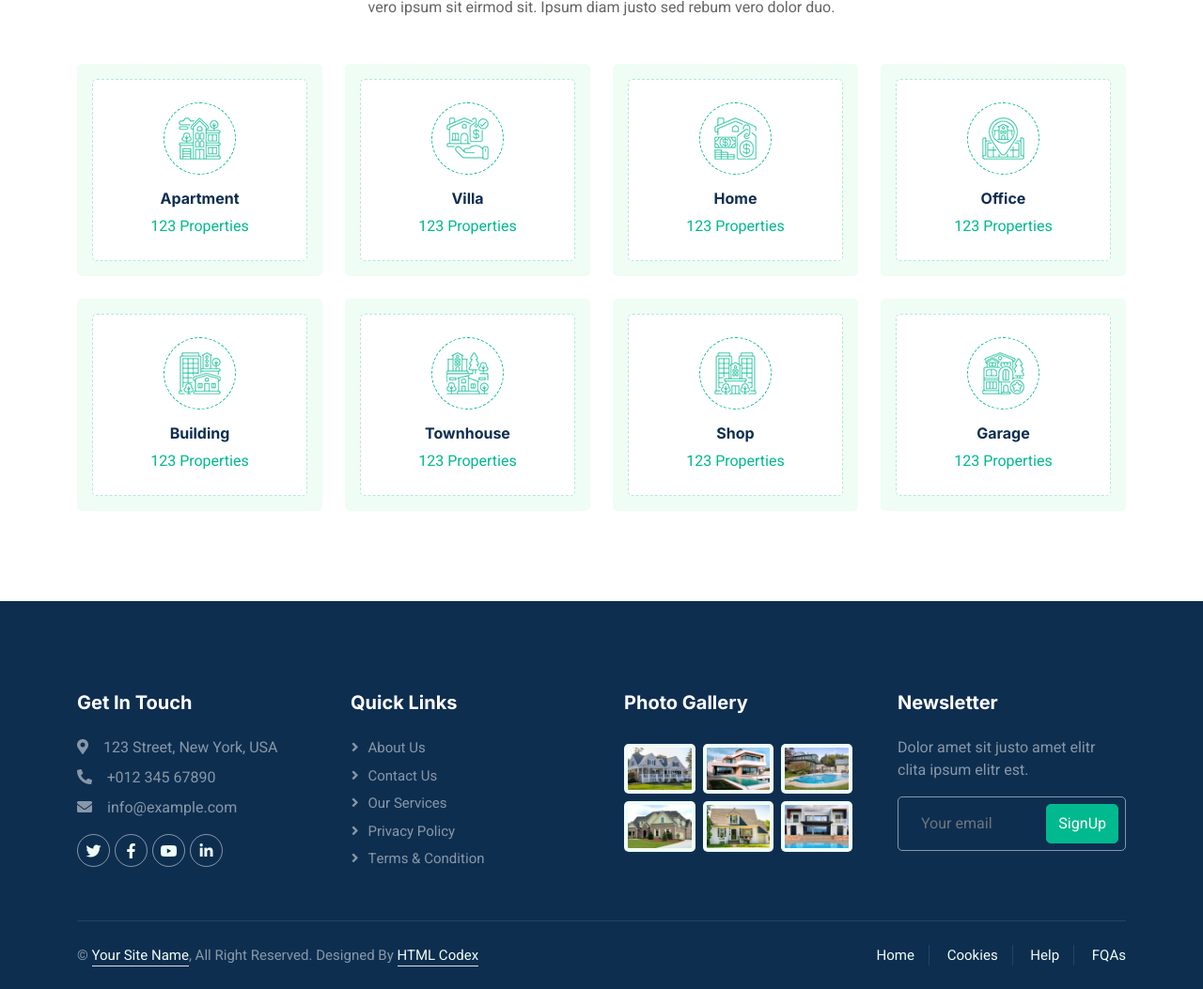
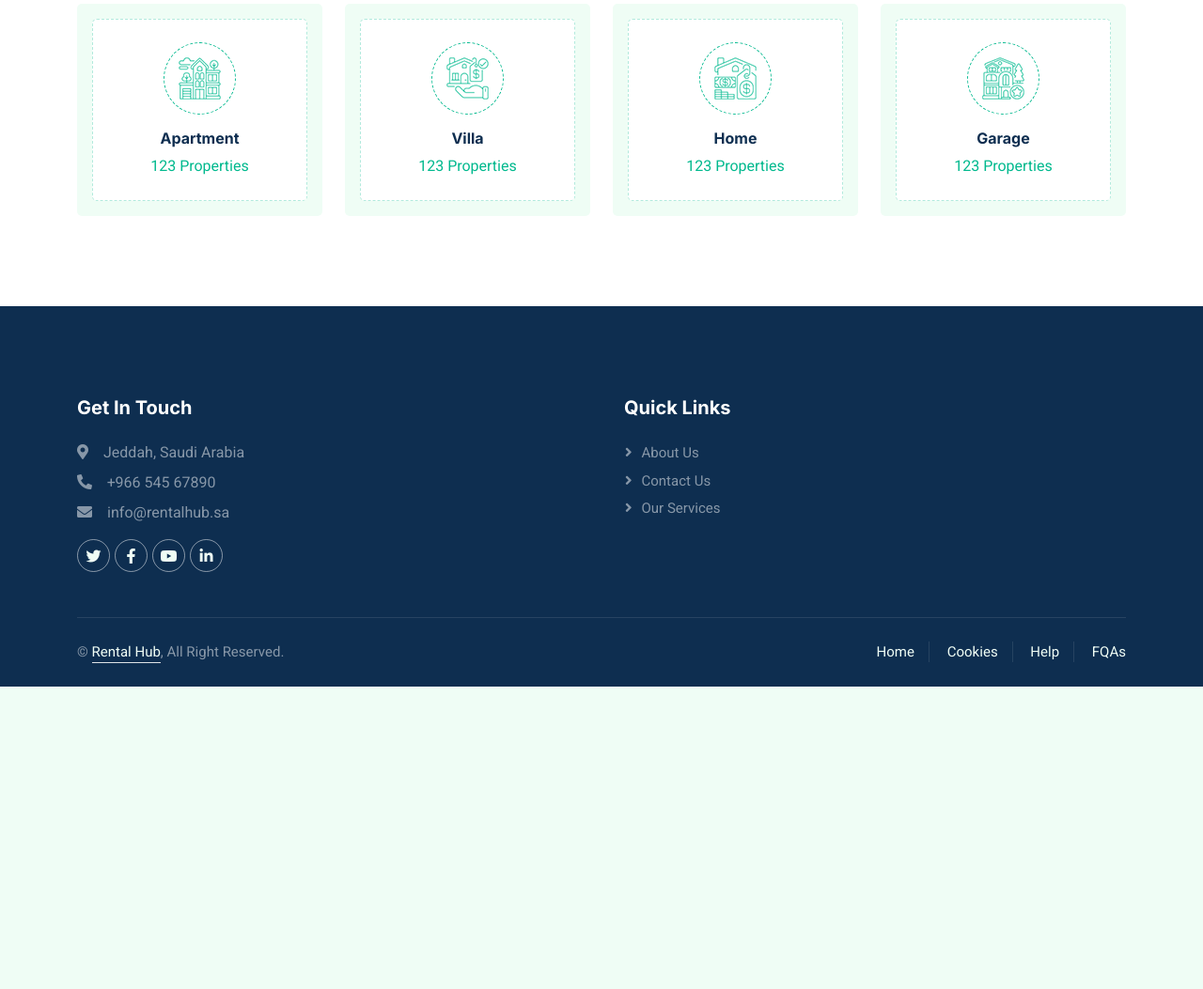
Before and after one commit to Jzakai/rentalhub, a plain HTML site: page property-type.html in a window 1280 px wide. Shown: the part 762-1815 px from the top of the page at 94% size. After the commit the page ends 1493 px from the top, so only its background shows below. Drawn offline with nearby package versions, Linux system fonts and the light colour scheme.

Commit message:
second update

```diff
--- a/property-type.html
+++ b/property-type.html
@@ -138,13 +138,11 @@
         </div>
         <!-- Search End -->
 
-
       <!-- Category Start -->
       <div class="container-xxl py-5">
         <div class="container">
             <div class="text-center mx-auto mb-5 wow fadeInUp" data-wow-delay="0.1s" style="max-width: 600px;">
                 <h1 class="mb-3">Property Types</h1>
-                    <p>Eirmod sed ipsum dolor sit rebum labore magna erat. Tempor ut dolore lorem kasd vero ipsum sit eirmod sit. Ipsum diam justo sed rebum vero dolor duo.</p>
             </div>
             <div class="row g-4">
                 <div class="col-lg-3 col-sm-6 wow fadeInUp" data-wow-delay="0.1s">
@@ -179,50 +177,7 @@
                             <span>123 Properties</span>
                         </div>
                     </a>
-                    </div>
-                    <div class="col-lg-3 col-sm-6 wow fadeInUp" data-wow-delay="0.7s">
-                        <a class="cat-item d-block bg-light text-center rounded p-3" href="">
-                            <div class="rounded p-4">
-                                <div class="icon mb-3">
-                                    <img class="img-fluid" src="img/icon-housing.png" alt="Icon">
-                                </div>
-                                <h6>Office</h6>
-                                <span>123 Properties</span>
-                            </div>
-                        </a>
-                    </div>
-                    <div class="col-lg-3 col-sm-6 wow fadeInUp" data-wow-delay="0.1s">
-                        <a class="cat-item d-block bg-light text-center rounded p-3" href="">
-                            <div class="rounded p-4">
-                                <div class="icon mb-3">
-                                    <img class="img-fluid" src="img/icon-building.png" alt="Icon">
-                                </div>
-                                <h6>Building</h6>
-                                <span>123 Properties</span>
-                            </div>
-                        </a>
-                    </div>
-                    <div class="col-lg-3 col-sm-6 wow fadeInUp" data-wow-delay="0.3s">
-                        <a class="cat-item d-block bg-light text-center rounded p-3" href="">
-                            <div class="rounded p-4">
-                                <div class="icon mb-3">
-                                    <img class="img-fluid" src="img/icon-neighborhood.png" alt="Icon">
-                                </div>
-                                <h6>Townhouse</h6>
-                                <span>123 Properties</span>
-                            </div>
-                        </a>
-                    </div>
-                    <div class="col-lg-3 col-sm-6 wow fadeInUp" data-wow-delay="0.5s">
-                        <a class="cat-item d-block bg-light text-center rounded p-3" href="">
-                            <div class="rounded p-4">
-                                <div class="icon mb-3">
-                                    <img class="img-fluid" src="img/icon-condominium.png" alt="Icon">
-                                </div>
-                                <h6>Shop</h6>
-                                <span>123 Properties</span>
-                            </div>
-                        </a>
+
                 </div>
                 <div class="col-lg-3 col-sm-6 wow fadeInUp" data-wow-delay="0.7s">
                     <a class="cat-item d-block bg-light text-center rounded p-3" href="">
@@ -242,14 +197,14 @@
 
 
         <!-- Footer Start -->
-        <div class="container-fluid bg-dark text-white-50 footer pt-5 mt-5 wow fadeIn" data-wow-delay="0.1s">
+        <footer class="container-fluid bg-dark text-white-50 footer pt-5 mt-5 wow fadeIn" data-wow-delay="0.1s">
             <div class="container py-5">
                 <div class="row g-5">
-                    <div class="col-lg-3 col-md-6">
+                    <div class="col-lg-6 col-md-8">
                         <h5 class="text-white mb-4">Get In Touch</h5>
-                        <p class="mb-2"><i class="fa fa-map-marker-alt me-3"></i>123 Street, New York, USA</p>
-                        <p class="mb-2"><i class="fa fa-phone-alt me-3"></i>+012 345 67890</p>
-                        <p class="mb-2"><i class="fa fa-envelope me-3"></i>info@example.com</p>
+                        <p class="mb-2"><i class="fa fa-map-marker-alt me-3"></i>Jeddah, Saudi Arabia</p>
+                        <p class="mb-2"><i class="fa fa-phone-alt me-3"></i>+966 545 67890</p>
+                        <p class="mb-2"><i class="fa fa-envelope me-3"></i>info@rentalhub.sa</p>
                         <div class="d-flex pt-2">
                             <a class="btn btn-outline-light btn-social" href=""><i class="fab fa-twitter"></i></a>
                             <a class="btn btn-outline-light btn-social" href=""><i class="fab fa-facebook-f"></i></a>
@@ -257,55 +212,24 @@
                             <a class="btn btn-outline-light btn-social" href=""><i class="fab fa-linkedin-in"></i></a>
                         </div>
                     </div>
-                    <div class="col-lg-3 col-md-6">
+                    <div class="col-lg-6 col-md-8">
                         <h5 class="text-white mb-4">Quick Links</h5>
-                        <a class="btn btn-link text-white-50" href="">About Us</a>
-                        <a class="btn btn-link text-white-50" href="">Contact Us</a>
-                        <a class="btn btn-link text-white-50" href="">Our Services</a>
-                        <a class="btn btn-link text-white-50" href="">Privacy Policy</a>
-                        <a class="btn btn-link text-white-50" href="">Terms & Condition</a>
+                        <a class="btn btn-link text-white-50" href="about.html">About Us</a>
+                        <a class="btn btn-link text-white-50" href="contact.html">Contact Us</a>
+                        <a class="btn btn-link text-white-50" href="index.html">Our Services</a>
+
                     </div>
-                    <div class="col-lg-3 col-md-6">
-                        <h5 class="text-white mb-4">Photo Gallery</h5>
-                        <div class="row g-2 pt-2">
-                            <div class="col-4">
-                                <img class="img-fluid rounded bg-light p-1" src="img/property-1.jpg" alt="">
-                            </div>
-                            <div class="col-4">
-                                <img class="img-fluid rounded bg-light p-1" src="img/property-2.jpg" alt="">
-                            </div>
-                            <div class="col-4">
-                                <img class="img-fluid rounded bg-light p-1" src="img/property-3.jpg" alt="">
-                            </div>
-                            <div class="col-4">
-                                <img class="img-fluid rounded bg-light p-1" src="img/property-4.jpg" alt="">
-                            </div>
-                            <div class="col-4">
-                                <img class="img-fluid rounded bg-light p-1" src="img/property-5.jpg" alt="">
-                            </div>
-                            <div class="col-4">
-                                <img class="img-fluid rounded bg-light p-1" src="img/property-6.jpg" alt="">
-                            </div>
-                        </div>
-                    </div>
-                    <div class="col-lg-3 col-md-6">
-                        <h5 class="text-white mb-4">Newsletter</h5>
-                        <p>Dolor amet sit justo amet elitr clita ipsum elitr est.</p>
-                        <div class="position-relative mx-auto" style="max-width: 400px;">
-                            <input class="form-control bg-transparent w-100 py-3 ps-4 pe-5" type="text" placeholder="Your email">
-                            <button type="button" class="btn btn-primary py-2 position-absolute top-0 end-0 mt-2 me-2">SignUp</button>
-                        </div>
-                    </div>
+
+
                 </div>
             </div>
             <div class="container">
                 <div class="copyright">
                     <div class="row">
                         <div class="col-md-6 text-center text-md-start mb-3 mb-md-0">
-                            &copy; <a class="border-bottom" href="#">Your Site Name</a>, All Right Reserved.
+                            &copy; <a class="border-bottom" href="#">Rental Hub</a>, All Right Reserved.
 
-							<!--/*** This template is free as long as you keep the footer author’s credit link/attribution link/backlink. If you'd like to use the template without the footer author’s credit link/attribution link/backlink, you can purchase the Credit Removal License from "https://htmlcodex.com/credit-removal". Thank you for your support. ***/-->
-							Designed By <a class="border-bottom" href="https://htmlcodex.com">HTML Codex</a>
+
                         </div>
                         <div class="col-md-6 text-center text-md-end">
                             <div class="footer-menu">
@@ -318,8 +242,9 @@
                     </div>
                 </div>
             </div>
-        </div>
+        </footer>
         <!-- Footer End -->
+
 
 
         <!-- Back to Top -->
```
Lines whose indentation alone changed are shown as unchanged.
